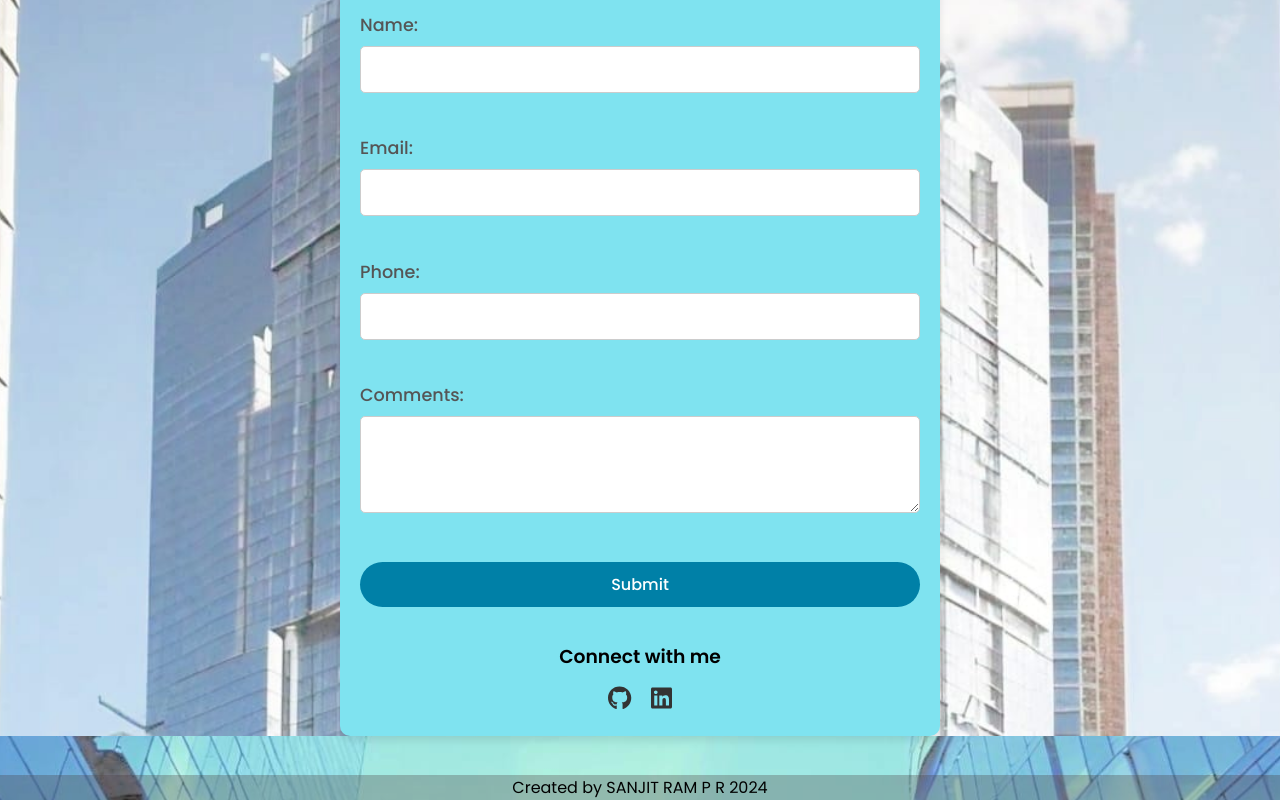
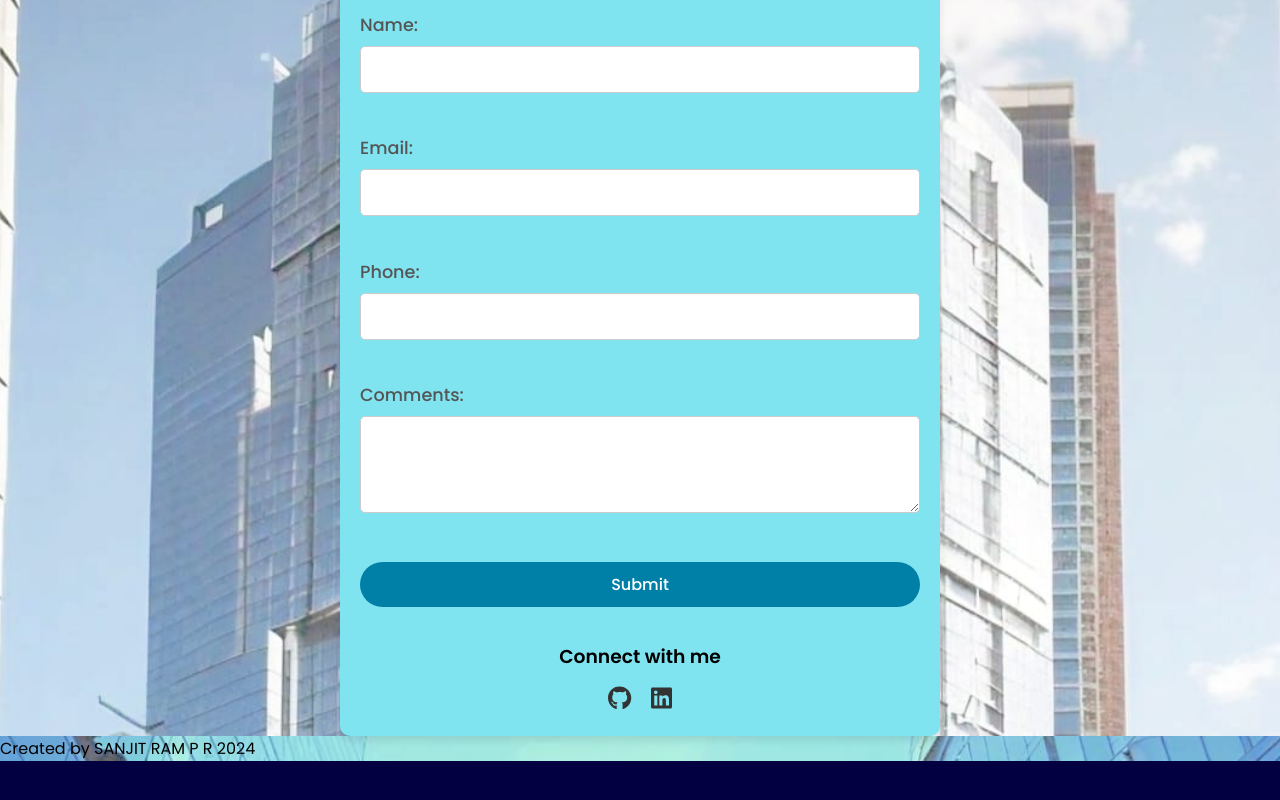
Before and after one commit to sanjitram/personal_portfolio, a React (Create React App) app: page / in a window 1280 px wide. Shown: the part 2496-3296 px from the top of the page. After the commit the page ends 3257 px from the top, so only its background shows below. Built offline with nearby package versions, Linux system fonts and the light colour scheme.

Commit message:
Update Footer.css

```diff
--- a/src/components/footer/Footer.css
+++ b/src/components/footer/Footer.css
@@ -1,8 +1,8 @@
-footer{
-    display: flex;
-    justify-content: center;
-    align-items: center;
-    background-color: rgba(71, 56, 56, 0.303);
-    color: black;
-    margin-top: 3%;
+.footer {
+    width: 100%;
+    margin-top: 0;
+    padding: 20px;
+    background-color: #333;
+    color: #fff;
+    text-align: center;
 }
```
